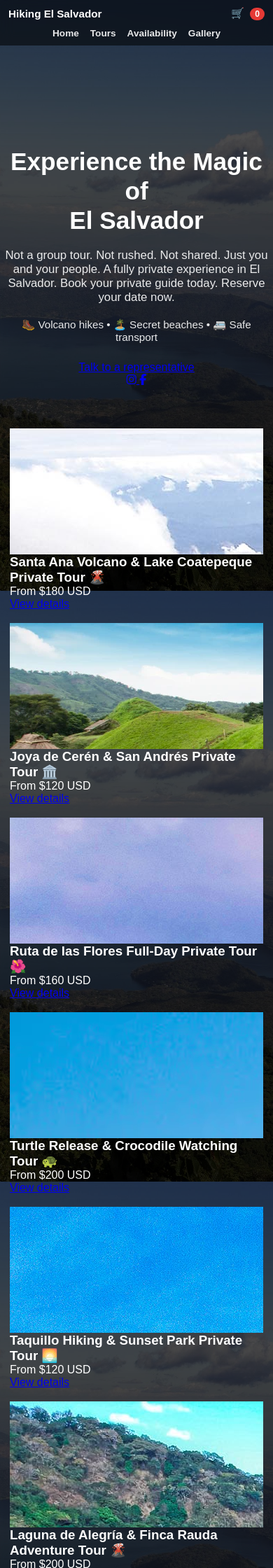
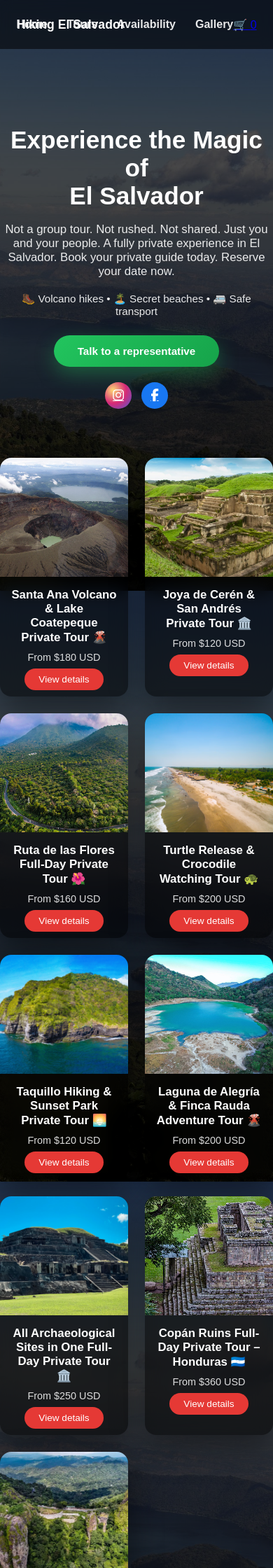
Before and after one commit to Moncada7794/listo-GitHub, a Flask app: page / in a window 390 px wide. Shown: the top 2240 px of the page at 70% size. Run offline with Flask 3, Linux system fonts and the light colour scheme; some libraries are stand-ins or nearby versions.

Commit message:
mobile fix

```diff
--- a/static/css/style.css
+++ b/static/css/style.css
@@ -5,16 +5,8 @@
     box-sizing:border-box;
 }
 
-html, body{
-    margin:0;
-    padding:0;
-    overflow-x:hidden;
-}
-
-/* ================= BODY ================= */
-
 body{
-    font-family: Arial, sans-serif;
+    font-family:Arial, sans-serif;
     color:#fff;
 
     background:
@@ -22,10 +14,8 @@ body{
         url("/static/images/hero.jpg") center/cover fixed no-repeat;
 
     min-height:100vh;
+}
 
-    /* compensación header */
-    padding-top:max(70px, env(safe-area-inset-top));
-}
 
 /* ================= HEADER ================= */
 
@@ -37,23 +27,19 @@ body{
 
     display:flex;
     align-items:center;
-    justify-content:space-between;
-
-    padding:0 16px;
+    justify-content:center;
 
     background:rgba(0,0,0,0.55);
     backdrop-filter:blur(8px);
     z-index:1000;
 }
 
-/* LOGO */
-
 .header-left{
+    position:absolute;
+    left:24px;
     font-weight:700;
     font-size:1.1rem;
 }
-
-/* NAV */
 
 .main-nav{
     display:flex;
@@ -72,27 +58,6 @@ body{
     opacity:1;
 }
 
-/* ================= CART ================= */
-
-.cart-icon{
-    position:relative;
-    font-weight:700;
-    white-space:nowrap;
-}
-
-.cart-icon a{
-    color:white;
-    text-decoration:none;
-    font-size:.95rem;
-}
-
-#cartCount{
-    background:#e53935;
-    padding:2px 7px;
-    border-radius:999px;
-    font-size:.75rem;
-    margin-left:4px;
-}
 
 /* ================= HERO HOME ================= */
 
@@ -137,45 +102,315 @@ body{
     margin-bottom:26px;
 }
 
+
+/* ================= BOTÓN WHATSAPP ================= */
+
+.hero-actions{
+    display:flex;
+    flex-direction:column;
+    align-items:center;
+    gap:16px;
+}
+
+.btn-whatsapp{
+    display:inline-block;
+    padding:14px 34px;
+    border-radius:999px;
+    font-weight:700;
+    font-size:.95rem;
+    color:white;
+    text-decoration:none;
+
+    background:linear-gradient(135deg,#22c55e,#16a34a);
+    box-shadow:0 10px 28px rgba(34,197,94,.35);
+
+    transition:.25s;
+}
+
+.btn-whatsapp:hover{
+    transform:translateY(-2px);
+    box-shadow:0 14px 36px rgba(34,197,94,.45);
+}
+
+
+/* ================= REDES ================= */
+
+.hero-social{
+    display:flex;
+    justify-content:center;
+    gap:14px;
+    margin-top:6px;
+}
+
+.social{
+    width:38px;
+    height:38px;
+    border-radius:50%;
+
+    display:flex;
+    align-items:center;
+    justify-content:center;
+
+    font-size:18px;
+    color:white;
+
+    transition:.25s;
+}
+
+.social-ig{
+    background:radial-gradient(circle at 30% 30%, #feda75, #d62976, #4f5bd5);
+}
+
+.social-fb{
+    background:#1877f2;
+}
+
+.social:hover{
+    transform:translateY(-2px);
+    box-shadow:0 6px 18px rgba(0,0,0,.35);
+}
+
+
+/* ================= HOME TOURS ================= */
+
+.home-tours-section{
+    margin-top:10px;
+    padding-bottom:80px;
+    display:flex;
+    justify-content:center;
+    background:none;
+}
+
+.home-tours-grid{
+    display:grid;
+    grid-template-columns:repeat(3,1fr);
+    gap:24px;
+    max-width:900px;
+    width:100%;
+    margin:0 auto;
+}
+
+.home-tour-card{
+    background:rgba(0,0,0,0.55);
+    backdrop-filter:blur(14px);
+    border-radius:16px;
+    overflow:hidden;
+    box-shadow:0 18px 48px rgba(0,0,0,.45);
+    transition:.25s;
+}
+
+.home-tour-card:hover{
+    transform:translateY(-8px);
+    box-shadow:0 25px 60px rgba(0,0,0,.6);
+}
+
+.tour-image{
+    height:170px;
+    background-size:cover;
+    background-position:center;
+}
+
+.tour-content{
+    padding:16px;
+    text-align:center;
+}
+
+.tour-name{
+    font-size:1.05rem;
+    font-weight:700;
+    margin-bottom:10px;
+}
+
+.tour-description{
+    font-size:.9rem;
+    opacity:.85;
+    margin-bottom:14px;
+}
+
+.tour-btn{
+    padding:8px 20px;
+    background:#e53935;
+    color:white;
+    border-radius:999px;
+    text-decoration:none;
+    font-size:.85rem;
+    transition:.2s;
+}
+
+.tour-btn:hover{
+    background:#c62828;
+}
+
+
+/* ================= TOURS PAGE ================= */
+
+.tours-page{
+    padding-top:140px;
+    max-width:1200px;
+    margin:auto;
+}
+
+.tours-grid{
+    display:grid;
+    grid-template-columns:repeat(auto-fit,minmax(280px,1fr));
+    gap:28px;
+}
+
+.tour-card{
+    background:rgba(255,255,255,.06);
+    backdrop-filter:blur(12px);
+    border-radius:18px;
+    overflow:hidden;
+    box-shadow:0 20px 60px rgba(0,0,0,.5);
+    transition:.3s;
+}
+
+.tour-card:hover{
+    transform:translateY(-10px) scale(1.02);
+}
+
+.tour-img{
+    height:220px;
+    background-size:cover;
+    background-position:center;
+}
+
+.tour-info{
+    padding:22px;
+}
+
+.tour-info h2{
+    font-size:1.3rem;
+    margin-bottom:10px;
+}
+
+.tour-meta{
+    font-size:.9rem;
+    opacity:.7;
+    margin-bottom:12px;
+}
+
+.tour-price{
+    font-size:1.1rem;
+    font-weight:700;
+    margin-bottom:16px;
+}
+
+
+/* ================= TOUR DETAIL ================= */
+
+.tour-hero{
+    position:relative;
+    height:65vh;
+    background-size:cover;
+    background-position:center;
+    display:flex;
+    align-items:center;
+    justify-content:center;
+}
+
+.tour-hero h1,
+.tour-hero p{
+    color:#ffffff;
+    text-shadow:0 4px 18px rgba(0,0,0,.7);
+}
+
+.tour-hero-overlay{
+    position:absolute;
+    inset:0;
+    background:linear-gradient(to bottom, rgba(0,0,0,.3), rgba(0,0,0,.85));
+}
+
+
+/* ===== NUEVO LAYOUT INFO + BOOKING LADO A LADO ===== */
+
+.tour-layout{
+    max-width:1200px;
+    margin:60px auto;
+    padding:0 20px;
+    display:grid;
+    grid-template-columns:2fr 1fr;
+    gap:40px;
+}
+
+.tour-info-card{
+    background:rgba(0,0,0,0.45);
+    backdrop-filter:blur(12px);
+    border-radius:18px;
+    padding:28px;
+    box-shadow:0 20px 60px rgba(0,0,0,.5);
+}
+
+.tour-columns{
+    display:grid;
+    grid-template-columns:repeat(auto-fit,minmax(220px,1fr));
+    gap:24px;
+    margin-top:20px;
+}
+
+.tour-block h3{
+    margin-bottom:10px;
+    font-size:1.1rem;
+}
+
+.tour-block ul{
+    list-style:none;
+    padding-left:0;
+}
+
+.tour-block li{
+    margin-bottom:8px;
+    font-size:.95rem;
+    opacity:.9;
+}
+
+
+/* ================= BOOKING ================= */
+
+.booking-box{
+    position:sticky;
+    top:120px;
+    background:rgba(255,255,255,.06);
+    backdrop-filter:blur(14px);
+    border:1px solid rgba(255,255,255,.08);
+    box-shadow:0 20px 60px rgba(0,0,0,.6);
+    padding:24px;
+    border-radius:16px;
+}
+
+.booking-box input,
+.booking-box select{
+    width:100%;
+    padding:10px;
+    margin:10px 0 16px;
+    border-radius:8px;
+    border:none;
+}
+
+.tour-btn.pay{
+    width:100%;
+    margin-bottom:10px;
+}
+
+.tour-btn.whatsapp{
+    width:100%;
+    background:#25D366;
+}
+
+.trust{
+    font-size:.85rem;
+    opacity:.7;
+    margin-top:12px;
+    text-align:center;
+}
+
+
 /* ================= RESPONSIVE ================= */
 
 @media(max-width:768px){
 
-    /* HEADER MOBILE PRO */
-    .main-header{
-        flex-wrap:wrap;
-        height:auto;
-        padding:10px 12px;
-        gap:6px;
-    }
-
-    .header-left{
-        order:1;
-        font-size:.95rem;
-    }
-
-    .cart-icon{
-        order:2;
-        font-size:.9rem;
-    }
-
-    .main-nav{
-        order:3;
-        width:100%;
-        justify-content:center;
-        gap:16px;
-        flex-wrap:wrap;
-        margin-top:6px;
-    }
-
-    .main-nav a{
-        font-size:.85rem;
-    }
-
-    /* HERO MOBILE */
     .hero-content h1{
         font-size:2.2rem;
-        line-height:1.2;
     }
 
     .home-tours-grid{
@@ -191,26 +426,20 @@ body{
     }
 }
 
-/* ===== FIX GRID HOME MOBILE ===== */
+/* ===== FIX HEADER OVERLAY MOBILE ===== */
 
 @media (max-width: 768px){
 
-    .home-tours-section{
-        padding: 0 14px 60px;
+    body{
+        padding-top: 80px;
     }
 
-    .home-tours-grid{
-        display:grid;
-        grid-template-columns:1fr; /* ← 1 card por fila en móvil */
-        gap:18px;
-        max-width:500px;
+    .hero{
+        padding-top: 100px;
     }
 
-    .home-tour-card{
-        width:100%;
+    .tour-hero{
+        padding-top: 80px;
     }
 
-    .tour-image{
-        height:180px;
-    }
 }
```
